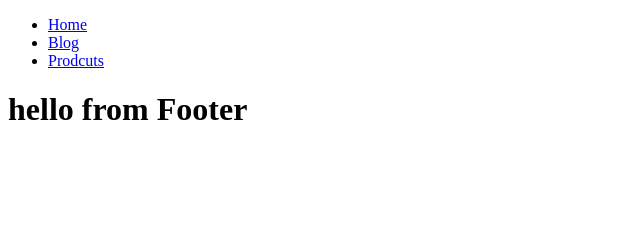
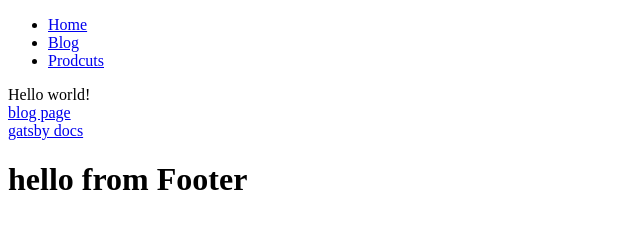
Before and after one commit to Dragontalker/gatsby-tutorial-v2, a Gatsby site: page / in a window 1280 px wide. Shown: the whole page, without its empty margins (0-640 px from the left). Built offline with nearby package versions, Linux system fonts and the light colour scheme; Gatsby itself is replaced by a stand-in of ours.

Commit message:
Added children props to Layout so it can display the contents inside.

```diff
--- a/src/components/layout.js
+++ b/src/components/layout.js
@@ -2,10 +2,11 @@ import React from 'react'
 import Navbar from './Navbar'
 import Footer from './Footer'
 
-const layout = () => {
+const layout = ({ children }) => {
     return (
         <>
             <Navbar />
+            <main>{children}</main>
             <Footer />
         </>
     )
```
